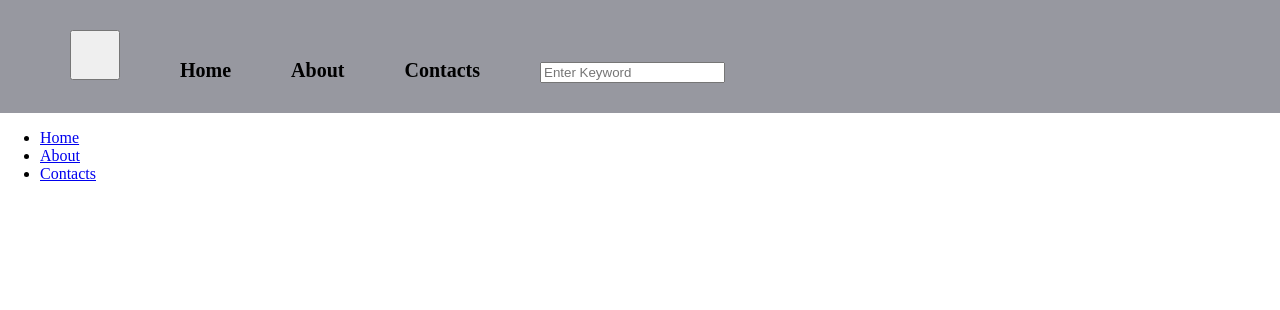
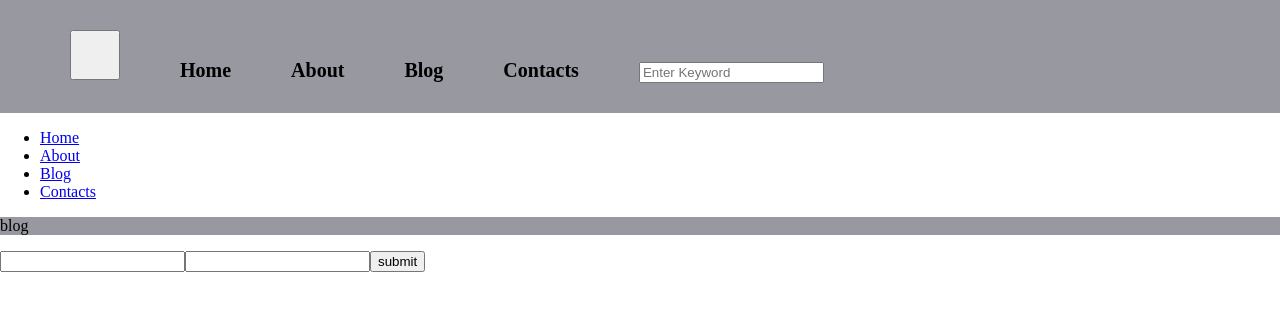
Before and after one commit to j-forgac/2020-11-29-angular, an Angular app: page /blog in a window 1280 px wide. Before the commit this address led to /. Shown: the top 310 px of the page. Built offline with nearby package versions, Linux system fonts and the light colour scheme.

Commit message:
blog posts

```diff
--- a/src/app/app-routing.module.ts
+++ b/src/app/app-routing.module.ts
@@ -3,11 +3,13 @@ import { Routes, RouterModule } from '@angular/router';
 import {HomeComponent} from './home/home.component';
 import {AboutComponent} from './about/about.component';
 import {ContactsComponent} from './contacts/contacts.component';
+import {BlogComponent} from './blog/blog.component';
 
 const routes: Routes = [
   {path: '', component: HomeComponent},
   {path: 'about', component: AboutComponent},
   {path: 'contacts', component: ContactsComponent},
+  {path: 'blog', component: BlogComponent},
 ];
 
 @NgModule({
--- a/src/app/app.component.ts
+++ b/src/app/app.component.ts
@@ -12,7 +12,8 @@ export class AppComponent {
   public menu = {
     '/': 'Home',
     about: 'About',
-    contacts: 'Contacts'
+    contacts: 'Contacts',
+    blog: 'Blog'
   };
 
   public recieved(visibility: boolean): void {
--- a/src/app/app.module.ts
+++ b/src/app/app.module.ts
@@ -9,6 +9,7 @@ import { ContactsComponent } from './contacts/contacts.component';
 import { HeaderComponent } from './header/header.component';
 import { SidebarComponent } from './sidebar/sidebar.component';
 import {FormsModule} from '@angular/forms';
+import { BlogComponent } from './blog/blog.component';
 
 @NgModule({
   declarations: [
@@ -17,7 +18,8 @@ import {FormsModule} from '@angular/forms';
     AboutComponent,
     ContactsComponent,
     HeaderComponent,
-    SidebarComponent
+    SidebarComponent,
+    BlogComponent
   ],
   imports: [
     BrowserModule,
--- /dev/null
+++ b/src/app/blog/BlogPost.ts
@@ -0,0 +1,9 @@
+export class BlogPost{
+  title: string;
+  text: string;
+
+  constructor(title: string, text: string) {
+    this.title = title;
+    this.text = text;
+  }
+}
--- /dev/null
+++ b/src/app/blog/blog.component.css
@@ -0,0 +1,5 @@
+p {
+  background-color: #9798a0;
+}
+
+/*# sourceMappingURL=blog.component.css.map */
--- /dev/null
+++ b/src/app/blog/blog.component.html
@@ -0,0 +1,10 @@
+<p>blog</p>
+<div *ngFor="let blogpost of blogPosts">
+  <p>{{blogpost.title}}</p>
+  <p>{{blogpost.text}}</p>
+</div>
+<form (ngSubmit)="addBlogPost()">
+  <input [(ngModel)]="title" type="text" name="title">
+  <input [(ngModel)]="text" type="text" name="text">
+  <button>submit</button>
+</form>
--- /dev/null
+++ b/src/app/blog/blog.component.scss
@@ -0,0 +1,3 @@
+p{
+  background-color: #9798a0;
+}
--- /dev/null
+++ b/src/app/blog/blog.component.ts
@@ -0,0 +1,26 @@
+import { Component, OnInit } from '@angular/core';
+import {BlogPost} from './BlogPost';
+
+@Component({
+  selector: 'app-blog',
+  templateUrl: './blog.component.html',
+  styleUrls: ['./blog.component.scss']
+})
+export class BlogComponent implements OnInit {
+  title = '';
+  text = '';
+  blogPosts: BlogPost[] = [];
+
+  constructor() { }
+
+  ngOnInit(): void {
+
+  }
+
+  addBlogPost(): void {
+    console.log(this.title);
+    console.log(this.text);
+    this.blogPosts.push(new BlogPost(this.title, this.text));
+  }
+
+}
```
Also changed, not shown: 2 other files (tests, documents, lock files or other folders).
